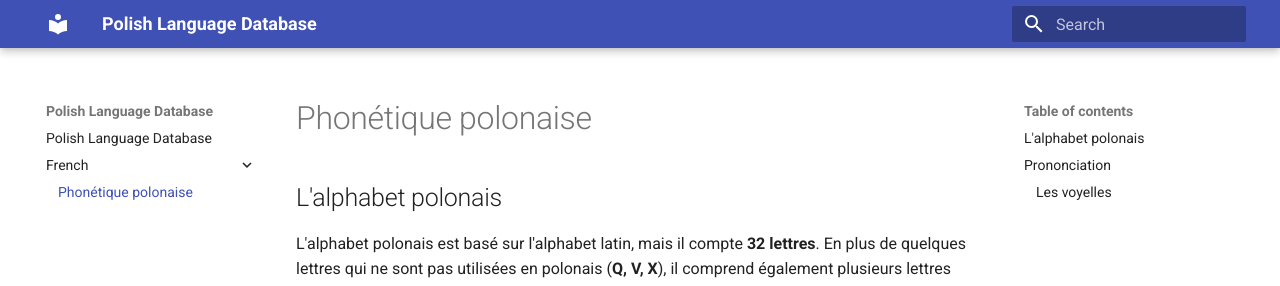
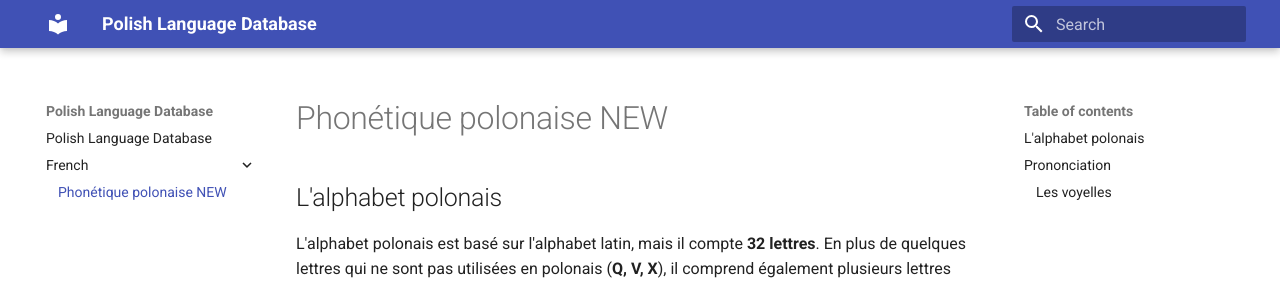
Before and after one commit to polishcc/polish-db, an MkDocs documentation site: the page built from docs/french/phonetique.md, in a window 1280 px wide and 900 px high. Shown: the top 286 px of the window. Built offline with MkDocs 1.6.1 and Material for MkDocs 9.7.7, drawn with Linux system fonts in a browser that asks for light colours.

```diff
--- a/docs/french/phonetique.md
+++ b/docs/french/phonetique.md
@@ -1,4 +1,4 @@
-# Phonétique polonaise
+# Phonétique polonaise NEW
 
 ## L'alphabet polonais
 
```
Also changed, not shown: 4 other files.
